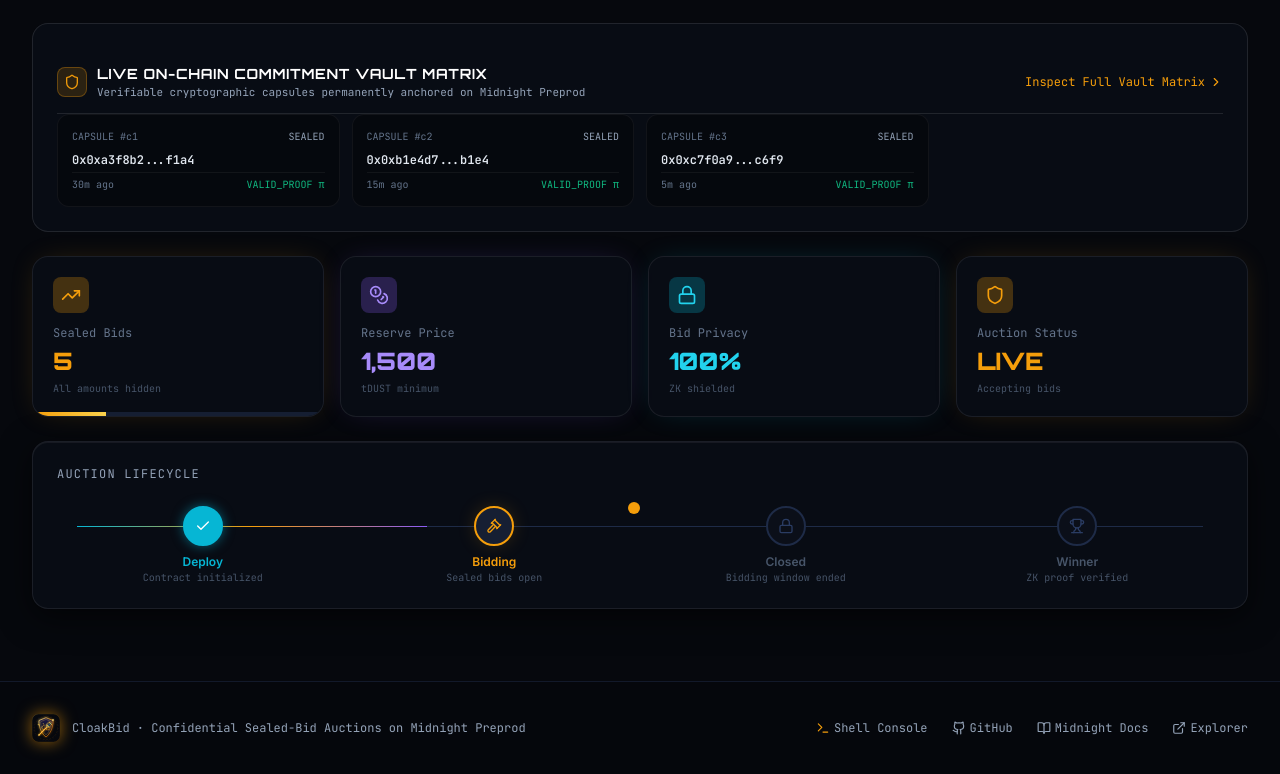
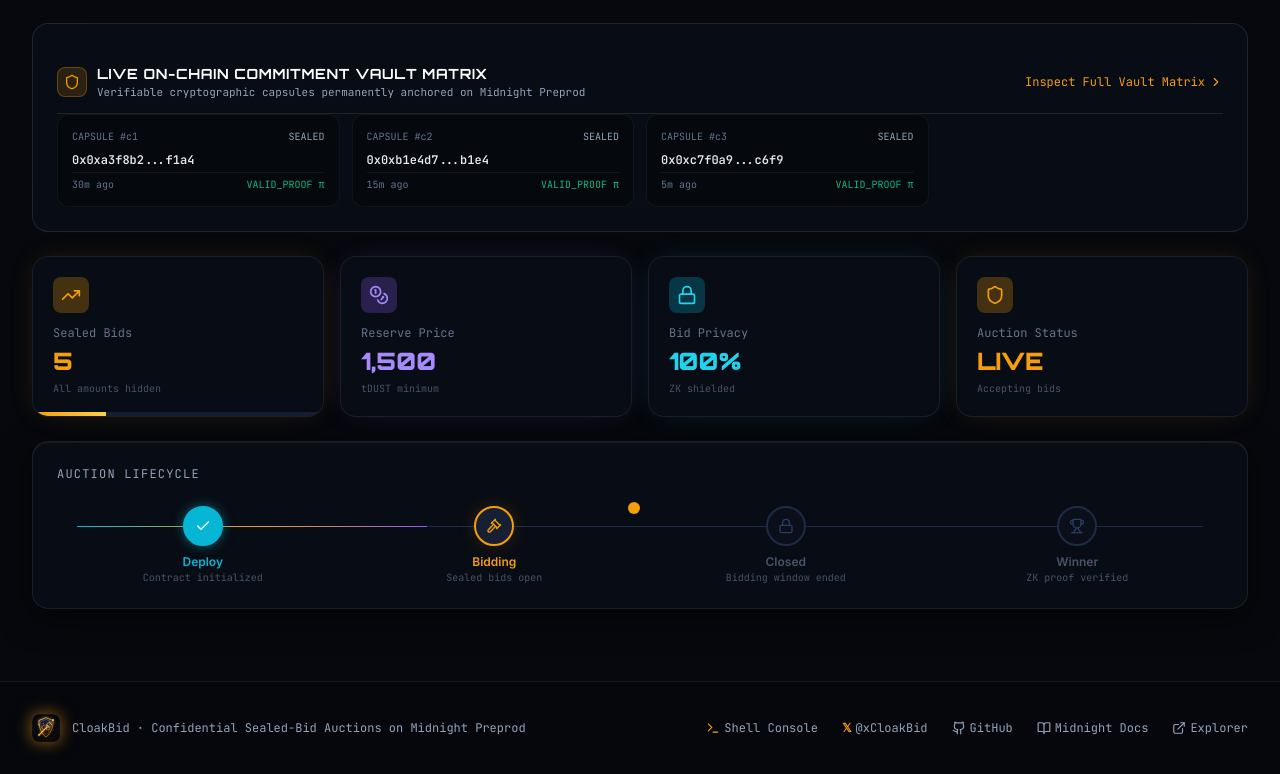
Before and after one commit to Soumi14mili/CloakBid, a React (Vite) app: page / in a window 1280 px wide. Shown: the part 1586-2360 px from the top of the page. Built offline with nearby package versions, Linux system fonts and the light colour scheme.

Commit message:
docs(brand): update official X profile to @xCloakBid across README, environment, and footer

```diff
--- a/src/App.tsx
+++ b/src/App.tsx
@@ -373,6 +373,15 @@ export const App: React.FC = () => {
               <span>Shell Console</span>
             </button>
             <a
+              href="https://x.com/xCloakBid"
+              target="_blank"
+              rel="noreferrer"
+              className="hover:text-auction-gold transition-colors flex items-center gap-1 text-slate-400"
+            >
+              <span className="font-bold text-auction-gold text-xs">𝕏</span>
+              <span>@xCloakBid</span>
+            </a>
+            <a
               href="https://github.com/Soumi14mili/CloakBid"
               target="_blank"
               rel="noreferrer"
```
Also changed, not shown: 2 other files (tests, documents, lock files or other folders).
